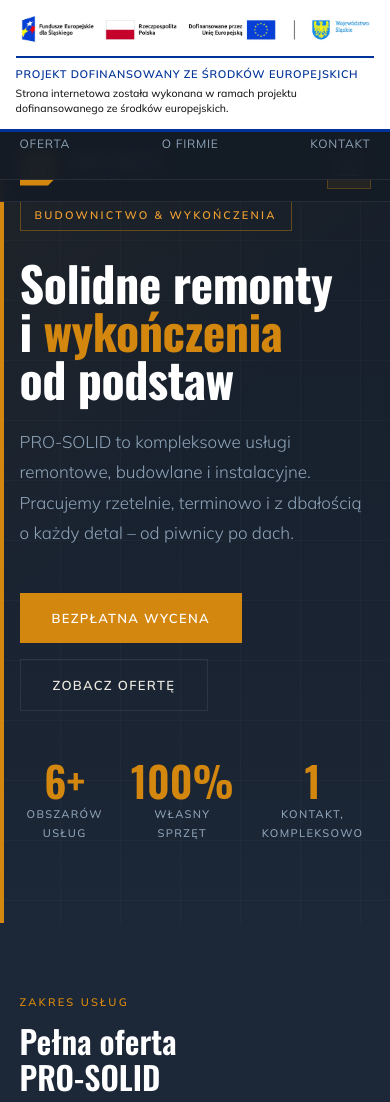
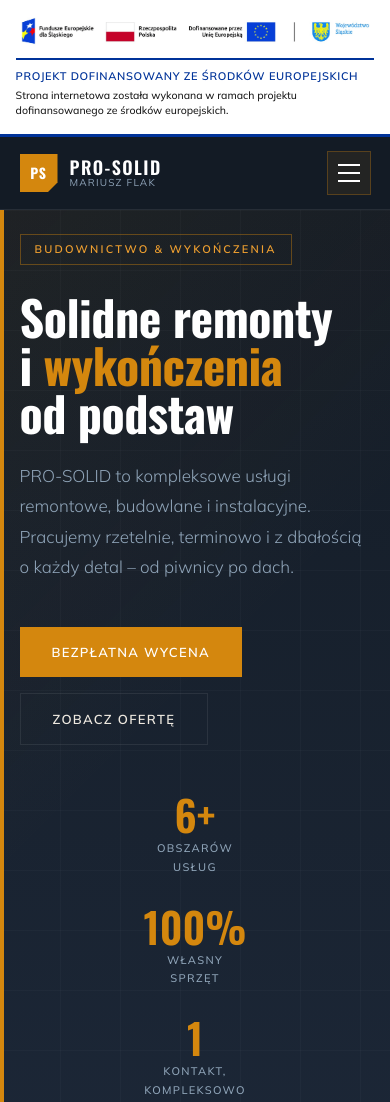
Before and after one commit to peter588/pro-solid, a plain HTML site: page index.html in a window 390 px wide. Shown: the top 1102 px of the page. Drawn offline with nearby package versions, Linux system fonts and the light colour scheme.

Commit message:
Update index.html
naprawa menu

```diff
--- a/index.html
+++ b/index.html
@@ -68,19 +68,7 @@
     text-transform: uppercase; margin-bottom: 3px;
   }
   @media (max-width: 700px) {
-    #eu-bar {
-      flex-direction: column;
-      align-items: flex-start;
-      gap: 8px;
-      padding: 10px 4% 12px;
-    }
     #eu-bar .eu-logo-wrap img { height: 38px; }
-    #eu-bar .eu-text {
-      font-size: 10.5px;
-      border-left: none; padding-left: 0;
-      border-top: 2px solid #003399; padding-top: 8px;
-      width: 100%;
-    }
   }
 
   /* ── NAVIGATION ── */
@@ -93,8 +81,6 @@
     display: flex; align-items: center; justify-content: space-between;
     height: 70px;
   }
-  /* CSS fallback – JS syncNavTop() overrides this with exact measured value */
-  @media (max-width: 700px) { nav { top: 110px; } }
   .nav-logo {
     display: flex; align-items: center; gap: 12px;
     text-decoration: none;
@@ -563,7 +549,8 @@
   .footer-links a:hover { color: var(--accent); }
 
   /* ── RESPONSIVE ── */
-  /* Layout collapse at 900px */
+
+  /* ≤900px — layout columns collapse */
   @media (max-width: 900px) {
     .about-layout,
     .contact-layout { grid-template-columns: 1fr; }
@@ -573,16 +560,62 @@
     .hero-content { max-width: 100%; }
     .form-row { grid-template-columns: 1fr; }
   }
-  /* Mobile nav: hide desktop links, show hamburger at 768px */
+
+  /* ≤768px — mobile header: document flow, no fixed positioning */
   @media (max-width: 768px) {
+
+    /* EU bar: leave fixed stack, render as block in flow */
+    #eu-bar {
+      position: relative !important;
+      height: auto !important;
+      display: block !important;
+      padding: 12px 4% 15px !important;
+      z-index: 1;
+    }
+    #eu-bar .eu-text {
+      font-size: 10.5px;
+      border-left: none; padding-left: 0;
+      border-top: 2px solid #003399;
+      padding-top: 8px; margin-top: 8px;
+      display: block; width: 100%;
+    }
+
+    /* Nav: flow directly below EU bar, no fixed positioning */
+    nav {
+      position: relative !important;
+      top: auto !important;
+      left: auto !important;
+      right: auto !important;
+      display: flex !important;
+      justify-content: space-between !important;
+      align-items: center !important;
+      width: 100% !important;
+      clear: both;
+      height: auto !important;
+      padding: 14px 5% !important;
+      z-index: 10;
+    }
+
+    /* Kill desktop links completely */
     .nav-links { display: none !important; }
+
+    /* Show hamburger */
     .hamburger { display: flex !important; }
+
+    /* Hero: headers are now in document flow — no large offset needed */
+    #hero {
+      padding-top: 32px !important;
+      min-height: 80vh;
+    }
   }
+
+  /* ≤600px — small phone tweaks */
   @media (max-width: 600px) {
     section { padding: 70px 5%; }
+    #hero { padding-top: 24px !important; }
     .offer-grid { grid-template-columns: 1fr; gap: 2px; }
     .why-grid { grid-template-columns: 1fr 1fr; }
-    .hero-stats { gap: 28px; }
+    .hero-stats { gap: 28px; flex-direction: column; }
     .contact-form { padding: 28px 20px; }
   }
 
@@ -1077,12 +1110,15 @@
   var _nav   = document.querySelector('nav');
 
   function syncNavTop() {
-    var euH = _euBar.offsetHeight;
-    _nav.style.top = euH + 'px';
+    /* On mobile (≤768px) nav is position:relative — JS positioning not needed */
+    if (window.innerWidth <= 768) {
+      _nav.style.top = '';
+      return;
+    }
+    _nav.style.top = _euBar.offsetHeight + 'px';
   }
   syncNavTop();
   window.addEventListener('resize', syncNavTop);
-  /* Re-sync after images load (logo in EU bar affects its height) */
   window.addEventListener('load', syncNavTop);
 
   /* ── MOBILE MENU ── */
```
